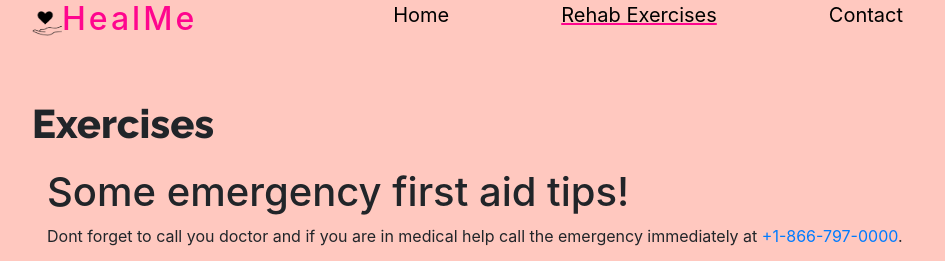
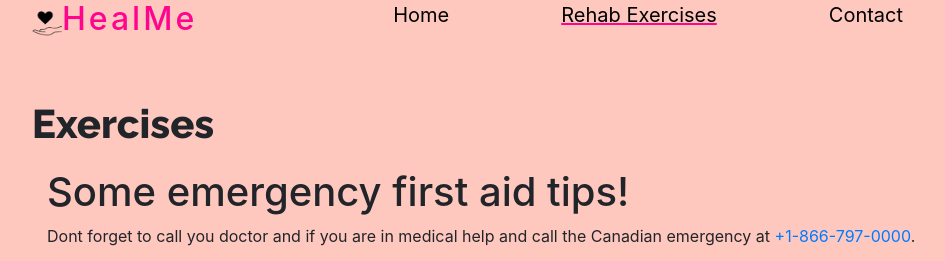
Before and after one commit to ReshmaShaji245/Heal-Me, a Flask app: template templates/firstaid.html in a window 1280 px wide. Shown: the part 16-277 px from the top of the page, without its empty margins (32-977 px from the left). Run offline with Flask 2, Linux system fonts and the light colour scheme; the template is opened without the code that fills it, so the values that code supplies are empty; some libraries are stand-ins or nearby versions.

Commit message:
Update firstaid.html

```diff
--- a/templates/firstaid.html
+++ b/templates/firstaid.html
@@ -106,8 +106,9 @@
 
             <div class="container videos">
                 <h1> Some emergency first aid tips!</h1>
-                <p>Dont forget to call you doctor and if you are in medical help call the emergency immediately at <a href="tel:+18667970000">+1-866-797-0000</a>.</p>
+                <p>Dont forget to call you doctor and if you are in medical help and call the Canadian emergency at <a href="tel:+18667970000">+1-866-797-0000</a>.</p>
                 <div class="emergency"><iframe width="560" height="315" src="https://www.youtube.com/embed/PxCac1HzoJ8" title="YouTube video player" frameborder="0" allow="accelerometer; autoplay; clipboard-write; encrypted-media; gyroscope; picture-in-picture" allowfullscreen></iframe></div>
+                <br>
                 <div class="emergency"><iframe width="560" height="315" src="https://www.youtube.com/embed/1RRZkGm8Gyk" title="YouTube video player" frameborder="0" allow="accelerometer; autoplay; clipboard-write; encrypted-media; gyroscope; picture-in-picture" allowfullscreen></iframe></div>
 
             </div>
```
